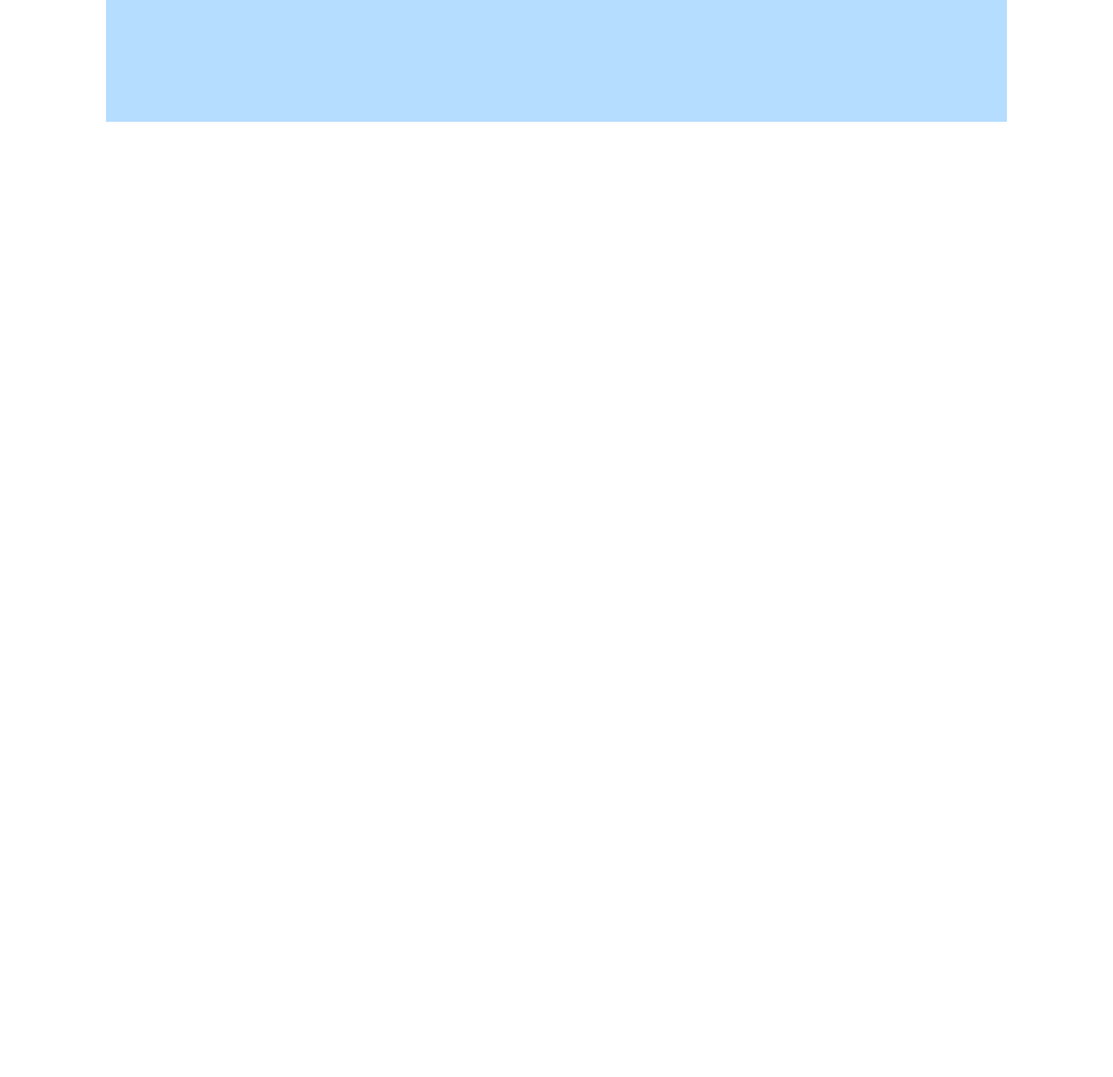
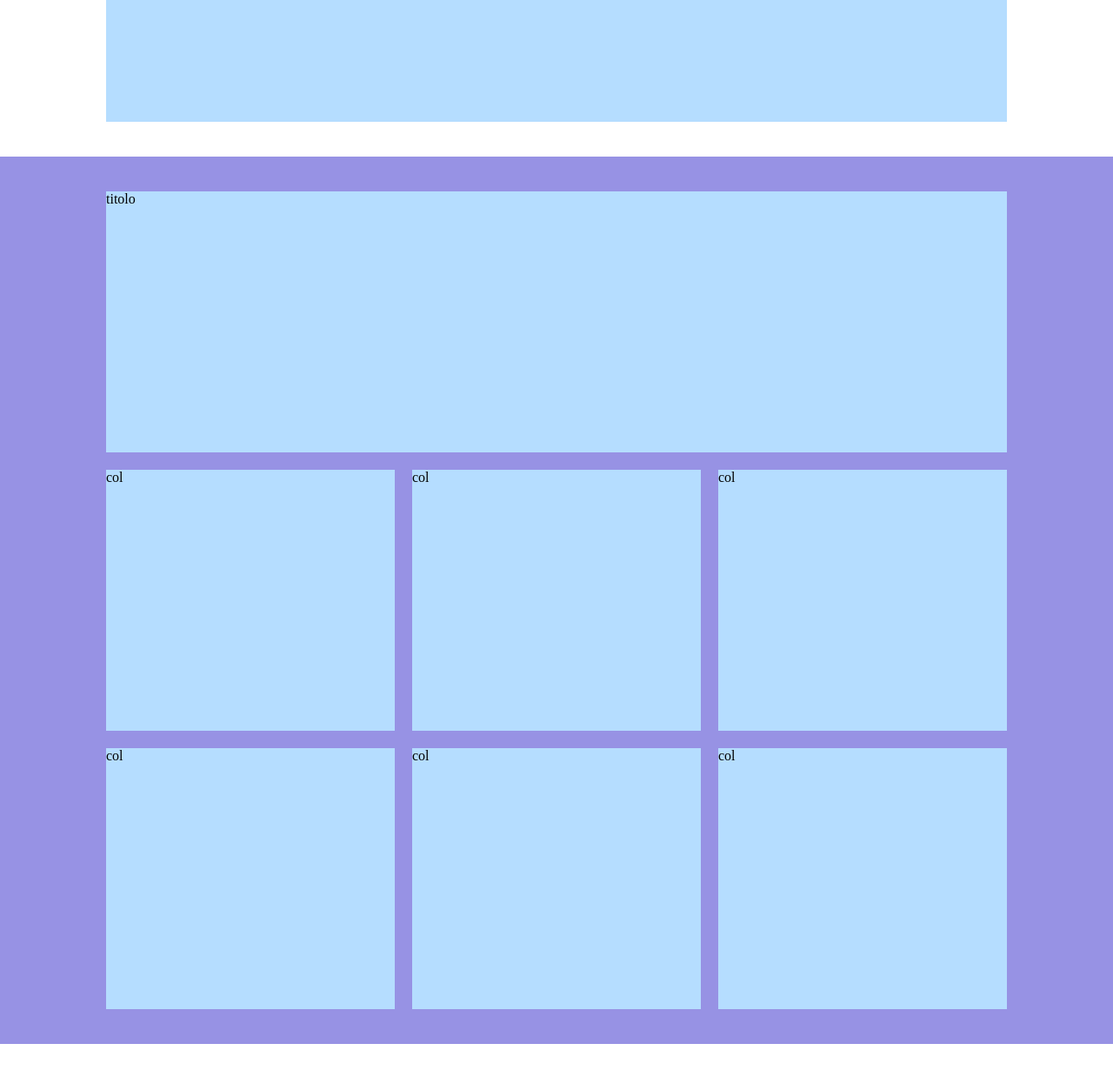
Before and after one commit to Therakar/htmlcss-responsive-layout, a plain HTML site: page index.html in a window 1280 px wide. Shown: the part 2324-3562 px from the top of the page at 87% size. Before the commit the page ends 2624 px from the top, so only its background shows below. Drawn offline with Linux system fonts and the light colour scheme.

Commit message:
inserimento benefits section responsive

```diff
--- a/css/main.css
+++ b/css/main.css
@@ -14,3 +14,8 @@
 #planning{
     background-color: var(--second-color);
 }
+
+/* BENEFITS SECTION */
+#benefits{
+    background-color: var(--second-color);
+}
--- a/css/responsive.css
+++ b/css/responsive.css
@@ -18,6 +18,15 @@
     #highlights .col{
         width: calc(100% / 3);
     }
+
+    /* main-benefits */
+    #benefits .col:first-child{
+        width: 100%;
+    }
+
+    #benefits .col{
+        width: calc(100% / 2);
+    }
 }
 
 /* vw > 62rem */
@@ -35,4 +44,10 @@
     #planning .col{
         width: 50%;
     }
+
+    /* main-benefits */
+
+    #benefits .col{
+        width: calc(100% / 3);
+    }
 }
--- a/index.html
+++ b/index.html
@@ -75,7 +75,33 @@
                 </div>
             </div>
         </section>
-        <section id="benefits"></section>
+        <section id="benefits">
+            <div class="container">
+                <div class="row">
+                    <div class="col">
+                        <div class="card debug">titolo</div>
+                    </div>
+                    <div class="col">
+                        <div class="card debug">col</div>
+                    </div>
+                    <div class="col">
+                        <div class="card debug">col</div>
+                    </div>
+                    <div class="col">
+                        <div class="card debug">col</div>
+                    </div>
+                    <div class="col">
+                        <div class="card debug">col</div>
+                    </div>
+                    <div class="col">
+                        <div class="card debug">col</div>
+                    </div>
+                    <div class="col">
+                        <div class="card debug">col</div>
+                    </div>
+                </div>
+            </div>
+        </section>
         <section id="about-us"></section>
     </main>
     <footer></footer>
```
Also changed, not shown: css/common.css (line endings or trailing spaces).
